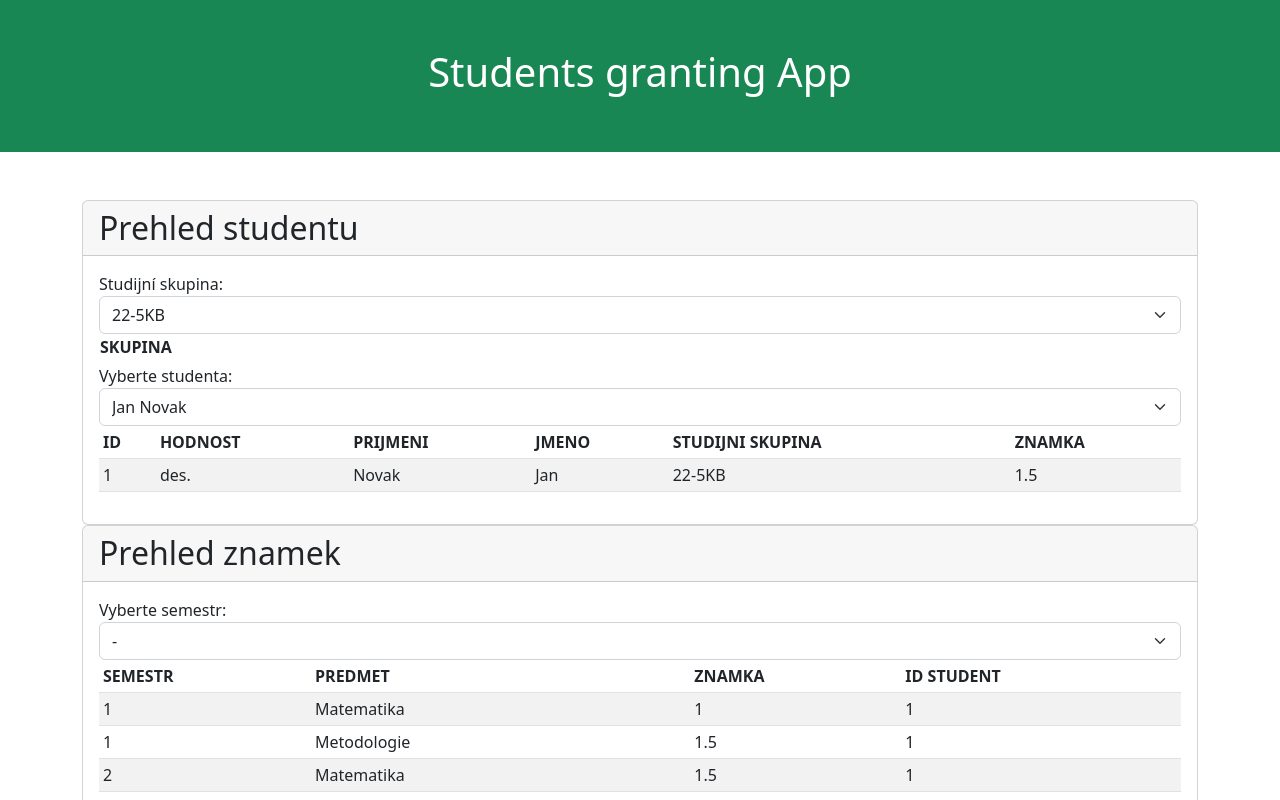
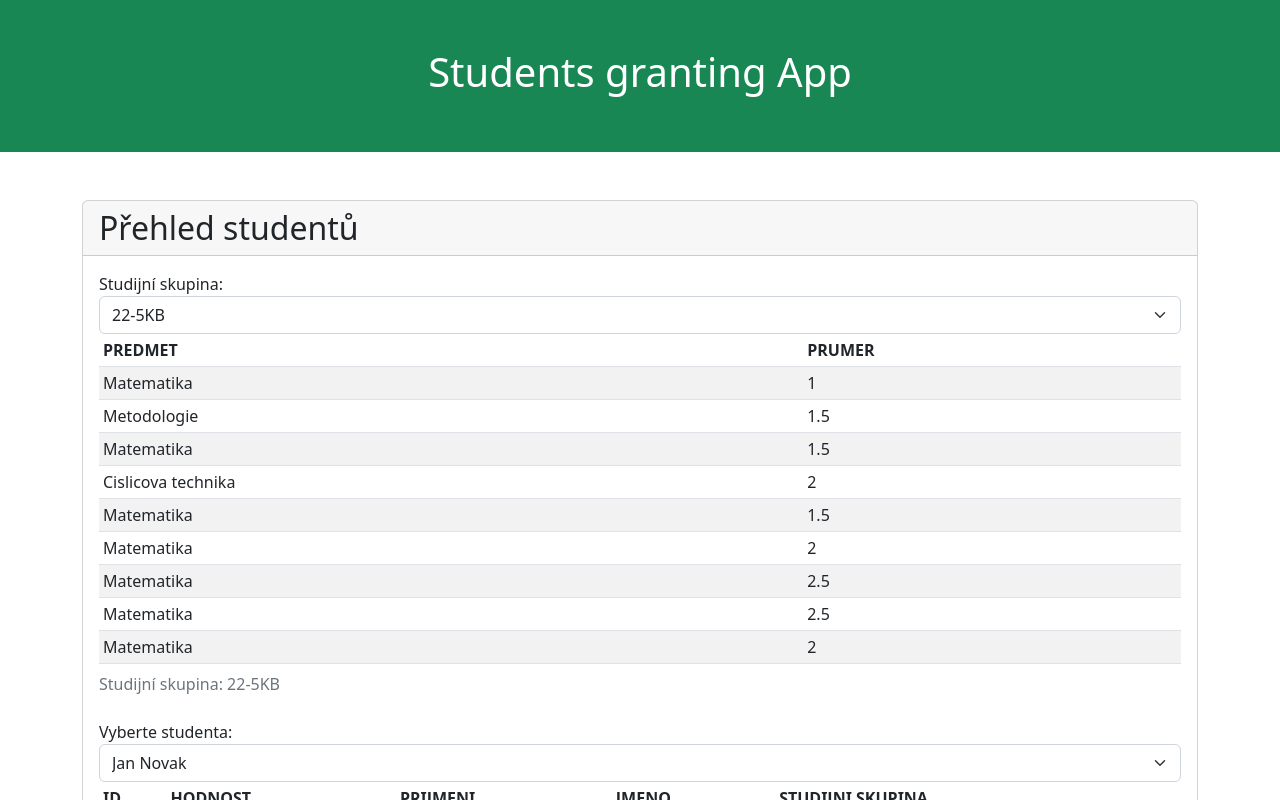
Before and after one commit to RiccieS/granting-app, a React (Create React App) app: page / in a window 1280 px wide. Shown: the top 800 px of the page. Built offline with nearby package versions, Linux system fonts and the light colour scheme.

Commit message:
Přidání komentářu a začátek BranchGradeTable
BranchGradeTable a odpovídající komponenty budou zobrazovat průměrnou známku v předmětu pro studijní skupinu

```diff
--- a/src/App.js
+++ b/src/App.js
@@ -4,15 +4,15 @@ import StudentSelect from './components/StudentSelect';
 import data from './data/students.json';
 import grades_data from './data/grades.json';
 import BranchSelect from './components/BranchSelect';
-import BranchTable from './components/BranchTable';
+//import BranchTable from './components/BranchTable';
 import GradesTable from './components/GradesTable';
 import SemesterSelect from './components/SemesterSelect';
 
 export default function App() {
-  const [selectedStudent, setSelectedStudent] = useState(data[0]); //Tady to editneme aby to brala uzivatele dle účtu ze kterého se přihlásil, data[0] specifikuje kdo bude zobrazen
-  const [selectedBranch, setSelectedBranch] = useState(data[0]);
-  const [selectedSemester, setSelectedSemester] = useState('all');
-
+  const [selectedStudent, setSelectedStudent] = useState(data[0]); //Tady to později upravíme aby to brala uzivatele dle účtu ze kterého se přihlásil, data[0] specifikuje kdo bude zobrazen
+  const [selectedBranch, setSelectedBranch] = useState(data[0]); //State pro zvolenou stuidjní skupinu
+  const [selectedSemester, setSelectedSemester] = useState('all');//State pro zvolený semestr
+  //Funkce filtrující data pro zvoleného studenta
   const filterData = (student) => {
     if (student) {
       return data.filter((item) => item.id === student.id);
@@ -21,14 +21,14 @@ export default function App() {
     }
   };
 
-  const filteredData = filterData(selectedStudent);
+  const filteredData = filterData(selectedStudent);//Filtrování dat podle zvoleného studenta
 
   /*let filteredGradesData = grades_data.filter((item) => item.id_student === selectedStudent.id); //Filtr pro zobrazeni grades prislusnemu studentovi
 
   if (selectedSemester !== 'all') {
     filteredGradesData = filteredGradesData.filter((item) => item.semester === selectedSemester);
   }*/
-
+  //Filtr pro zobrazení známek příslušnému studentovi
   const filteredGradesData = grades_data.filter(
     (item) => item.id_student === selectedStudent.id &&
               (selectedSemester === 'all' || item.semester === parseInt(selectedSemester))
@@ -41,30 +41,25 @@ export default function App() {
       </div>
       <div className="container mt-5">
         <div className="card">
-        <h2 className="card-header">Prehled studentu</h2>
-        <div className="card-body">
-          <BranchSelect data={data} selectedBranch={selectedBranch} onBranchChange={setSelectedBranch} />
-          <BranchTable data={data} />
-          <StudentSelect selectedStudent={selectedStudent} onStudentChange={setSelectedStudent} data={data} />
-          <div>
-            <StudentTable data={filteredData} />
+          <h2 className="card-header">Přehled studentů</h2>
+          <div className="card-body">
+            <BranchSelect data={data} grades_data={grades_data} selectedBranch={selectedBranch} onBranchChange={setSelectedBranch} /> {/* Komponenta volby studijních skupin */}
+            <StudentSelect selectedStudent={selectedStudent} onStudentChange={setSelectedStudent} data={data} /> {/* Komponenta výběru studenta*/}
+            <div>
+              <StudentTable data={filteredData} /> {/* Tabulka vypisující vybrané studenty tzn. jednoho */}
+            </div>
           </div>
         </div>
-
-        </div>
-
         <div className="card">
-        <h2 className="card-header">Prehled znamek</h2>
-        <div className="card-body">
-          <SemesterSelect selectedSemester={selectedSemester} onSemesterChange={setSelectedSemester} />
-          <div>
-            <GradesTable data={filteredGradesData} />
+          <h2 className="card-header">Přehled známek</h2>
+          <div className="card-body">
+            <SemesterSelect selectedSemester={selectedSemester} onSemesterChange={setSelectedSemester} /> {/* Komponenta pro výběr semestru */}
+            <div>
+              <GradesTable data={filteredGradesData} /> {/* Tabulka s výpisem známek za semestr */}
+            </div>
           </div>
         </div>
-
-        </div>
+      </div>
     </div>
-    </div>
-
   );
 }
--- /dev/null
+++ b/src/components/BranchGradeTable.js
@@ -0,0 +1,27 @@
+import React from 'react';
+import 'bootstrap/dist/css/bootstrap.min.css';
+
+export default function BranchGradeTable({ data, grades_data, studjiniSkupina }) {
+  const filteredStudents = data.filter((student) => student.studjini_skupina === studjiniSkupina); // Filtrace studentů na zákaldě stuijní skupiny
+  const filteredGrades = grades_data.filter((grade) => filteredStudents.some((student) => student.id === grade.id_student)); //Filtrace známek studentů na základě jejich ID
+
+  return (//Vykreslení tabulky s využitím stylů bootsrap
+    <table className="table table-striped table-hover table-sm">
+      <caption>Studijní skupina: {studjiniSkupina}</caption>
+      <thead>
+        <tr>
+          <th>PREDMET</th>
+          <th>PRUMER</th>
+        </tr>
+      </thead>
+      <tbody>
+        {filteredGrades.map((grade) => (//Projde pole filtorvaných známek a pro každý prvek vytvoří nový řádek
+          <tr >
+            <td>{grade.subject}</td>
+            <td>{grade.grade}</td>
+          </tr>
+        ))}
+      </tbody>
+    </table>
+  );
+}
--- a/src/components/BranchSelect.js
+++ b/src/components/BranchSelect.js
@@ -1,23 +1,37 @@
-import React from 'react';
+import React, { useState } from 'react';
+import BranchGradeTable from './BranchGradeTable';
 
-export default function ComboBox({ value, onBranchChange, data }) {
+export default function BranchSelect({ value, onBranchChange, data, grades_data }) {
+  //Vytvoření Setu unikátních hodnot dle atributu "studijní_skupina" z "data"
   const studjiniSkupinaSet = new Set(data.map((student) => student.studjini_skupina));
+  //Konverze setu na pole
   const uniqueStudjiniSkupina = Array.from(studjiniSkupinaSet);
+  // Definice state "selectedStudjiniSkupina" a funkce pro změnu stavu "setSelectedStudjiniSkupina"
+  const [selectedStudjiniSkupina, setSelectedStudjiniSkupina] = useState(uniqueStudjiniSkupina[0]);
 
+  // Funkce pro změnu hodnoty comboBoxu
   const handleChange = (event) => {
-    onBranchChange(event.target.value);
+    const newValue = event.target.value;
+    // Nastavení nové hodnoty state
+    setSelectedStudjiniSkupina(newValue);
+    //Volánífunkci "onBranchChange" s novou hodnotou jako parametrem
+    onBranchChange(newValue);
   };
 
+  // Vykreslení komponenty
   return (
     <div>
-      <label htmlFor="combo-box">Studijní skupina:</label>
-      <select className="form-select" id="combo-box" value={value} onChange={handleChange}>
+      <label htmlFor="branch-select">Studijní skupina:</label>
+      {/* Vytvoření comoboBoxu se nazvy skupin */}
+      <select className="form-select" id="branch-select" value={selectedStudjiniSkupina} onChange={handleChange}>
         {uniqueStudjiniSkupina.map((studjiniSkupina) => (
           <option key={studjiniSkupina} value={studjiniSkupina}>
             {studjiniSkupina}
           </option>
         ))}
       </select>
+      {/* Vykreslení komponenty "BranchGradeTable"*/}
+      <BranchGradeTable data={data} grades_data={grades_data} studjiniSkupina={selectedStudjiniSkupina} />
     </div>
   );
 }
--- a/src/components/BranchTable.js
+++ b/src/components/BranchTable.js
@@ -1,23 +1,32 @@
 import React from 'react';
+//Možná bude odstraněno
+//Vytvoření komponenty BranchTable s props s anzvem data
+export default function BranchTable({ data }) {
 
-export default function BranchTable({ data }) {
+  //Vytvoření Setu z dat dle studjini_skupina
   const studjiniSkupinaSet = new Set(data.map((student) => student.studjini_skupina));
+
+  //Konverze Setu na pole
   const uniqueStudjiniSkupina = Array.from(studjiniSkupinaSet);
+
   return (
     <table>
+
       <thead>
         <tr>
           <th>SKUPINA</th>
         </tr>
       </thead>
+
       <tbody>
-      {uniqueStudjiniSkupina.map(studjiniSkupinaSet => (
+        {/* Průchod polem uniqueStudjiniSkupina a vytvoření řádků tabulky */}
+        {uniqueStudjiniSkupina.map(studjiniSkupinaSet => (
           <tr key={studjiniSkupinaSet.id}>
             <td>{studjiniSkupinaSet.studjini_skupina}</td>
-
           </tr>
         ))}
       </tbody>
+
     </table>
   );
 }
--- a/src/components/GradesTable.js
+++ b/src/components/GradesTable.js
@@ -6,16 +6,16 @@ export default function GradesTable({ data }) {
     <table className="table table-striped table-hover table-sm">
       <thead>
         <tr>
-          <th>SEMESTR</th>
+          <th>SEMESTR</th> {/*záhlaví sloupců */}
           <th>PREDMET</th>
           <th>ZNAMKA</th>
           <th>ID STUDENT</th>
         </tr>
       </thead>
       <tbody>
-        {data.map(grade => (
-          <tr key={grade.id_grade}>
-            <td>{grade.semester}</td>
+        {data.map(grade => ( // výpis dat ze vstupního pole data
+          <tr key={grade.id_grade}> {/* unikátní klíč pro každý řádek tabulky*/}
+            <td>{grade.semester}</td> {/*data pro sloupece */}
             <td>{grade.subject}</td>
             <td>{grade.grade}</td>
             <td>{grade.id_student}</td>
--- a/src/components/StudentTable.js
+++ b/src/components/StudentTable.js
@@ -3,28 +3,27 @@ import 'bootstrap/dist/css/bootstrap.min.css';
 
 export default function StudentTable({ data }) {
   return (
+    // ytvoření tabulky s třídami Bootstrap pro stylování
     <table className="table table-striped table-hover table-sm">
       <thead>
         <tr>
+          {/*Vytvoření záhlaví tabulky s názvy sloupců*/}
           <th>ID</th>
           <th>HODNOST</th>
           <th>PRIJMENI</th>
           <th>JMENO</th>
           <th>STUDIJNI SKUPINA</th>
-          <th>ZNAMKA</th>
-
         </tr>
       </thead>
       <tbody>
+        {/*Vytvoření řádku tabulky pro každého studenta z data*/}
         {data.map(student => (
-          <tr key={student.id}>
+          <tr key={student.id}> {/*Klíč slouží k identifikaci řádku v rámci seznamu*/}
             <td>{student.id}</td>
             <td>{student.hodnost}</td>
             <td>{student.prijmeni}</td>
             <td>{student.jmeno}</td>
             <td>{student.studjini_skupina}</td>
-            <td>{student.znamka}</td>
-
           </tr>
         ))}
       </tbody>
--- a/src/data/students.json
+++ b/src/data/students.json
@@ -4,8 +4,7 @@
       "jmeno": "Jan",
       "prijmeni": "Novak",
       "hodnost": "des.",
-      "studjini_skupina":"22-5KB",
-      "znamka": "1.5"
+      "studjini_skupina":"22-5KB"
 
     },
     {
@@ -13,32 +12,28 @@
         "jmeno": "Karel",
         "prijmeni": "Polak",
         "hodnost": "des.",
-        "studjini_skupina":"22-5VP",
-        "znamka": "1.6"
+        "studjini_skupina":"22-5VP"
     },
     {
         "id": 3,
         "jmeno": "Jarmila",
         "prijmeni": "Velká",
         "hodnost": "des.",
-        "studjini_skupina":"22-5KB",
-        "znamka": "1.7"
+        "studjini_skupina":"22-5KB"
     },
     {
         "id": 4,
         "jmeno": "Otakar",
         "prijmeni": "Janoš",
         "hodnost": "des.",
-        "studjini_skupina":"22-5KB",
-        "znamka": "1.1"
+        "studjini_skupina":"22-5KB"
     },
     {
         "id": 5,
         "jmeno": "Ladislav",
         "prijmeni": "Vomáčka",
         "hodnost": "des.",
-        "studjini_skupina":"22-5KB",
-        "znamka": "1.2"
+        "studjini_skupina":"22-5KB"
 
     },
     {
@@ -46,39 +41,34 @@
         "jmeno": "Vladislav",
         "prijmeni": "Knedlík",
         "hodnost": "des.",
-        "studjini_skupina":"22-5VP",
-        "znamka": "3"
+        "studjini_skupina":"22-5VP"
     },
     {
         "id": 7,
         "jmeno": "Pavel",
         "prijmeni": "Novak",
         "hodnost": "des.",
-        "studjini_skupina":"22-5KB",
-        "znamka": "1.3"
+        "studjini_skupina":"22-5KB"
     },
     {
         "id": 8,
         "jmeno": "Jiří",
         "prijmeni": "Vrána",
         "hodnost": "des.",
-        "studjini_skupina":"22-5VP",
-        "znamka": "1.9"
+        "studjini_skupina":"22-5VP"
     },
     {
         "id": 9,
         "jmeno": "Viktor",
         "prijmeni": "Bily",
         "hodnost": "des.",
-        "studjini_skupina":"22-5VP",
-        "znamka": "2.3"
+        "studjini_skupina":"22-5VP"
     },
     {
         "id": 10,
         "jmeno": "Jan",
         "prijmeni": "Krakal",
         "hodnost": "des.",
-        "studjini_skupina":"22-5KB",
-        "znamka": "1.1"
+        "studjini_skupina":"22-5KB"
     }
   ]
```
Also changed, not shown: src/components/SemesterSelect.js (+10 -1 lines), src/components/StudentSelect.js (+5 -5 lines).
